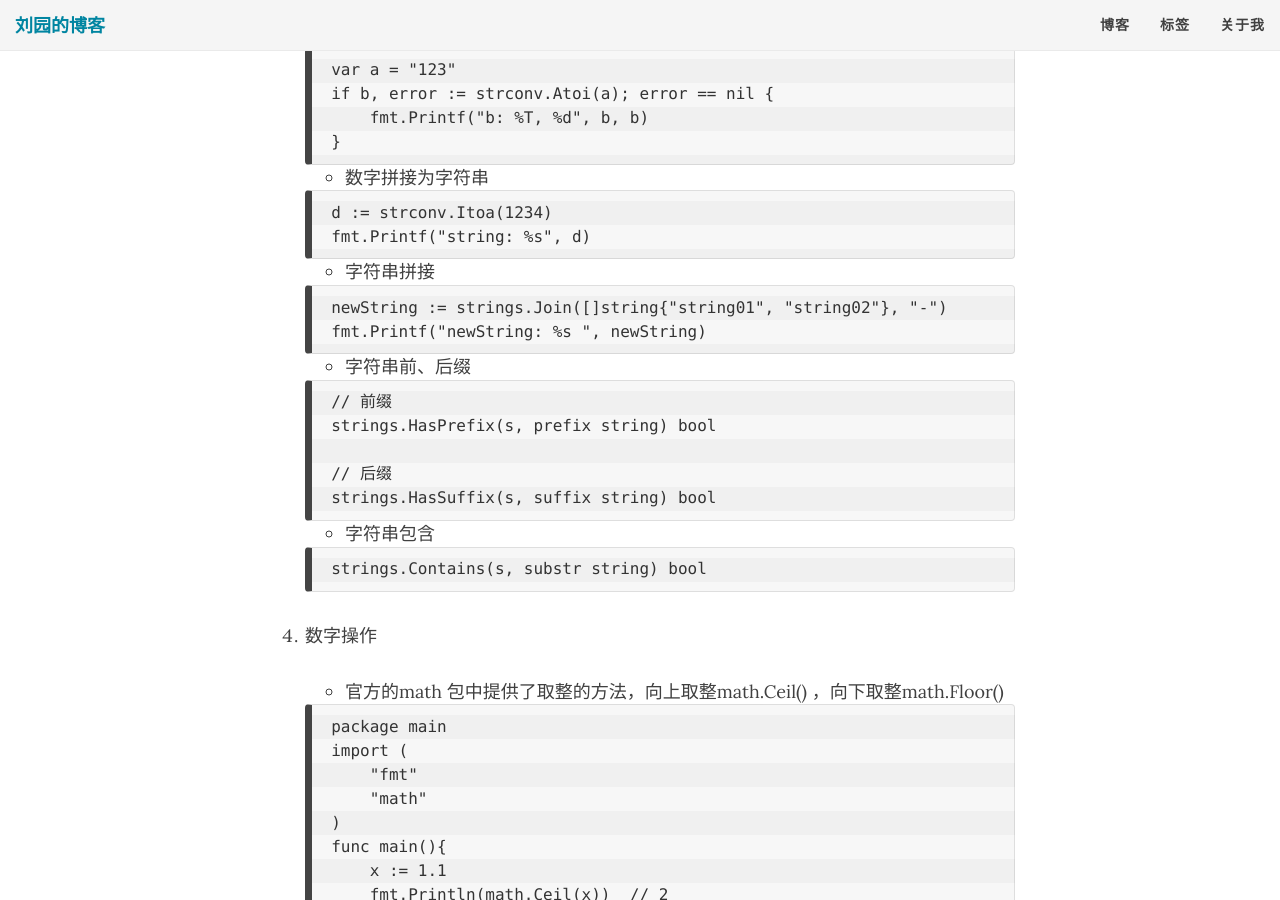
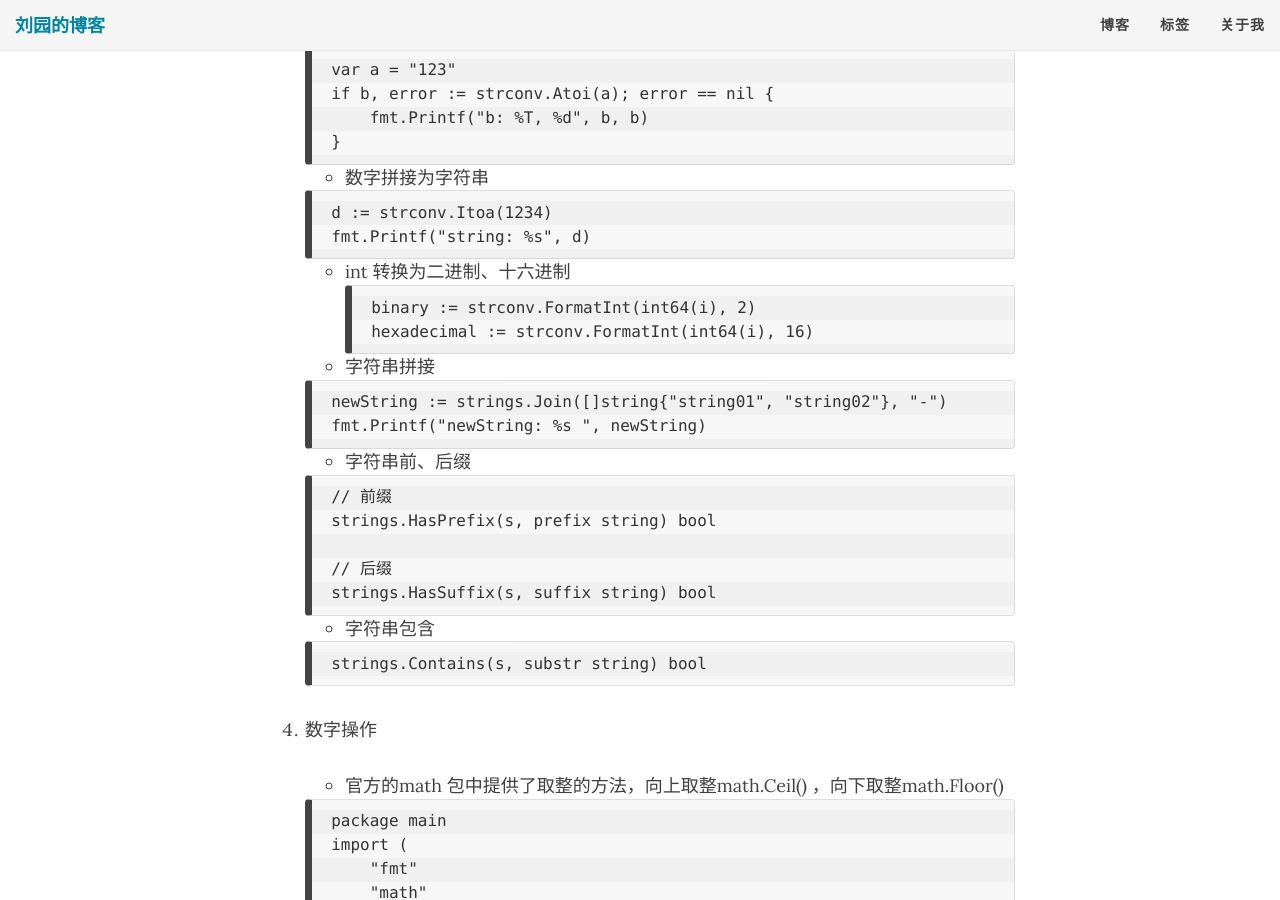
Before and after one commit to colynn/colynn.github.io, a Jekyll site: the page built from _posts/2019-12-31-go_basic_knowledge_summarizing.md, in a window 1280 px wide and 900 px high, scrolled down 18126 px. Built offline with Jekyll 4.4.1, drawn with Linux system fonts in a browser that asks for light colours; nearby versions of some CDN libraries; comment, search, counter and statistics services are not loaded.

Commit message:
strconv. binary hexadecimal

````diff
--- a/_posts/2019-12-31-go_basic_knowledge_summarizing.md
+++ b/_posts/2019-12-31-go_basic_knowledge_summarizing.md
@@ -759,6 +759,12 @@ __注__:
 	fmt.Printf("string: %s", d)
 	```
 
+	* int 转换为二进制、十六进制
+	```
+	binary := strconv.FormatInt(int64(i), 2)
+	hexadecimal := strconv.FormatInt(int64(i), 16)
+	```
+
 	* 字符串拼接
 
 	```
````
